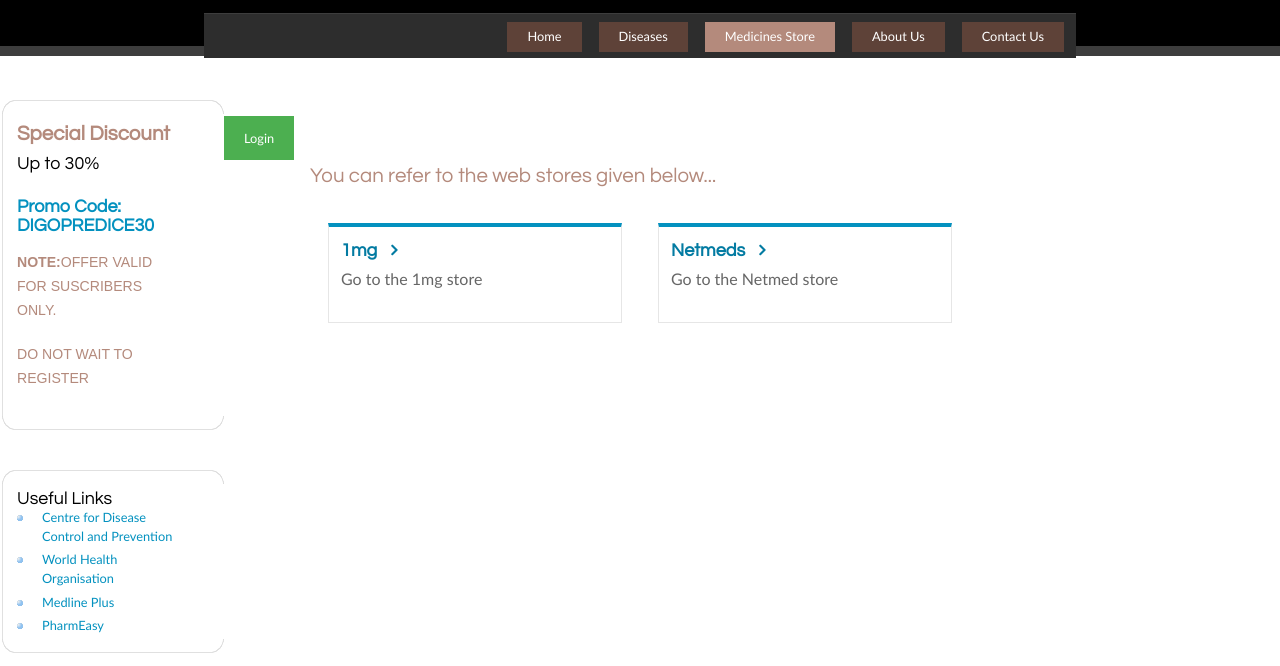
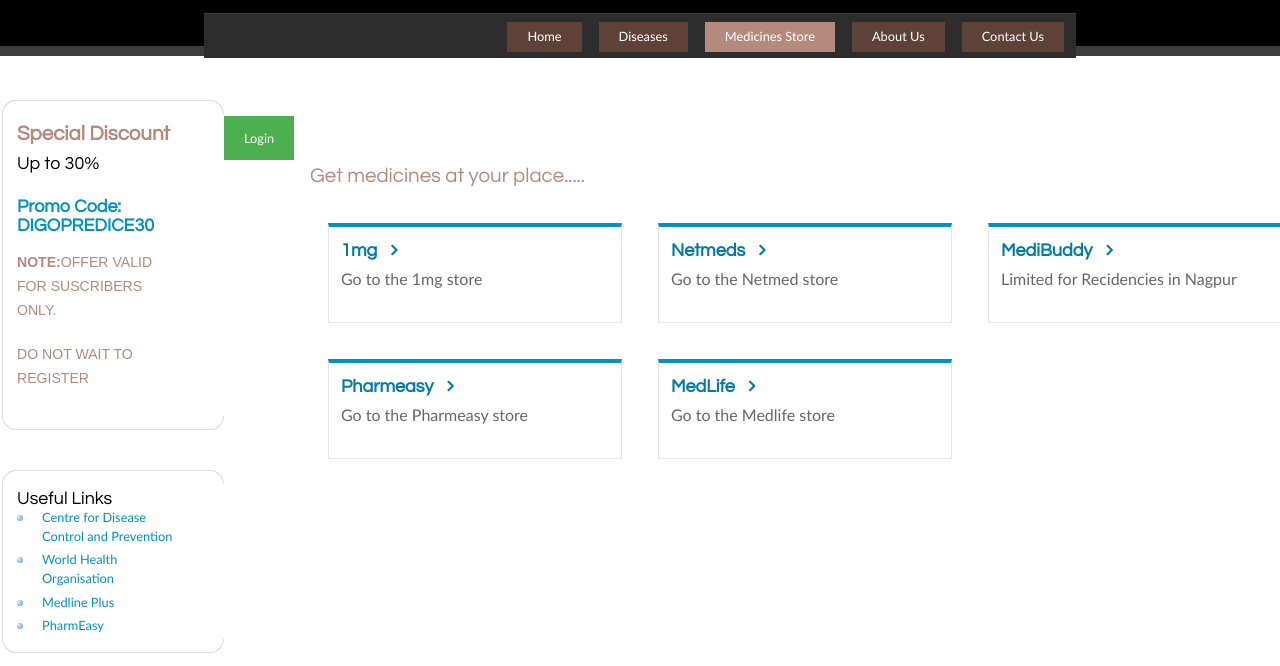
Before and after one commit to parthghavghave/project1, a plain HTML site: page Medicines.html in a window 1280 px wide. Shown: the part 130-796 px from the top of the page. Drawn offline with Linux system fonts and the light colour scheme.

Commit message:
project1

```diff
--- a/Medicines.html
+++ b/Medicines.html
@@ -248,7 +248,7 @@
 </script>
 <div id="content">
 <br><br><br>
-<h2>You can refer to the web stores given below...</h2><br><br>
+<h2>Get medicines at your place.....</h2><br><br>
 <div class="js-equal-height blockgrid-list">
 <a href="https://www.googleadservices.com/pagead/aclk?sa=L&ai=DChcSEwiv96yx3qbsAhXB1pYKHYYZBs8YABABGgJ0bA&ae=2&ohost=www.google.com&cid=CAESQeD2_ZG5HM3RN2aiyMQGn3g4R80ABCSCOCcUafZhylND1iMDgqSHKbcGZVj6njQ23S4VKkdScR7vrCWdVPWiFJhG&sig=AOD64_14-vHycs3ICYmZcf64G7vo-o-r2w&q&adurl&ved=2ahUKEwi3s6Gx3qbsAhUYxDgGHTHZDeAQ0Qx6BAgdEAE" class="col small-12 medium-6 large-4 module" title="1mg" style="height: auto;">
 	<!-- Please ensure image is using class and remove me after completed -->
@@ -270,6 +270,43 @@
 	<p class="module__desc">
 Go to the Netmed store	</p></a>
 
+<a href="https://www.medibuddy.in/Medicine/nagpur/440014" class="col small-12 medium-6 large-4 module" title="MediBuddy" style="height: auto;">
+	<!-- Please ensure image is using class and remove me after completed -->
+	<!-- Ensure you use the featurePanelSmall Image and the css will do the rest -->
+
+	<h2 class="module__title">
+		MediBuddy
+	</h2>
+	<p class="module__desc">
+Limited for Recidencies in Nagpur	</p></a>
+
+<a href="https://pharmeasy.in/" class="col small-12 medium-6 large-4 module" title="Pharmeasy" style="height: auto;">
+	<!-- Please ensure image is using class and remove me after completed -->
+	<!-- Ensure you use the featurePanelSmall Image and the css will do the rest -->
+
+	<h2 class="module__title">
+		Pharmeasy
+	</h2>
+	<p class="module__desc">
+Go to the Pharmeasy store	</p></a>
+
+<a href="https://www.medlife.com/" class="col small-12 medium-6 large-4 module" title="MedLife" style="height: auto;">
+	<!-- Please ensure image is using class and remove me after completed -->
+	<!-- Ensure you use the featurePanelSmall Image and the css will do the rest -->
+
+	<h2 class="module__title">
+		MedLife
+	</h2>
+	<p class="module__desc">
+Go to the Medlife store	</p></a>
+<!--
+<a href="" class="col small-12 medium-6 large-4 module" title="Netmeds" style="height: auto;">
+	<h2 class="module__title">
+		Netmeds
+	</h2>
+	<p class="module__desc">
+Go to the Netmed store	</p></a>
+-->
 </div>
     </div>
     </div>
```
